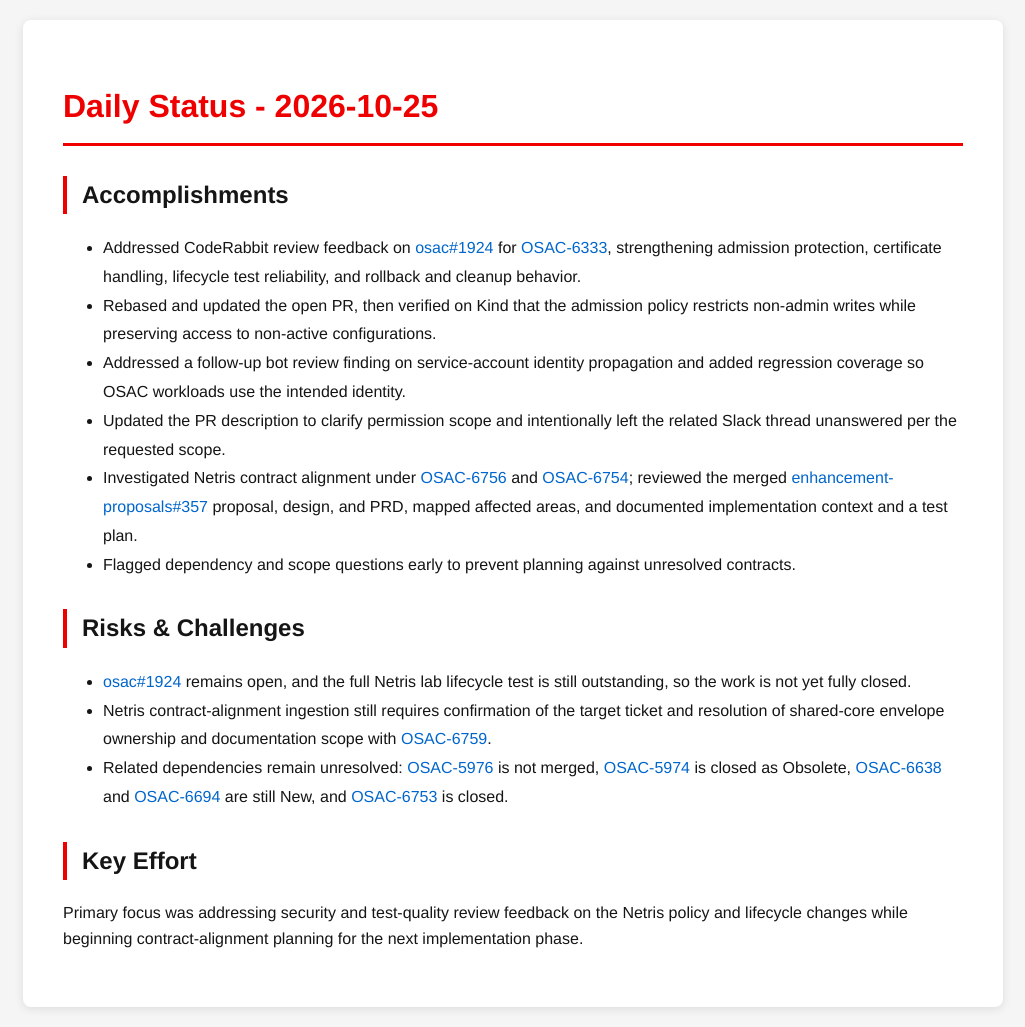
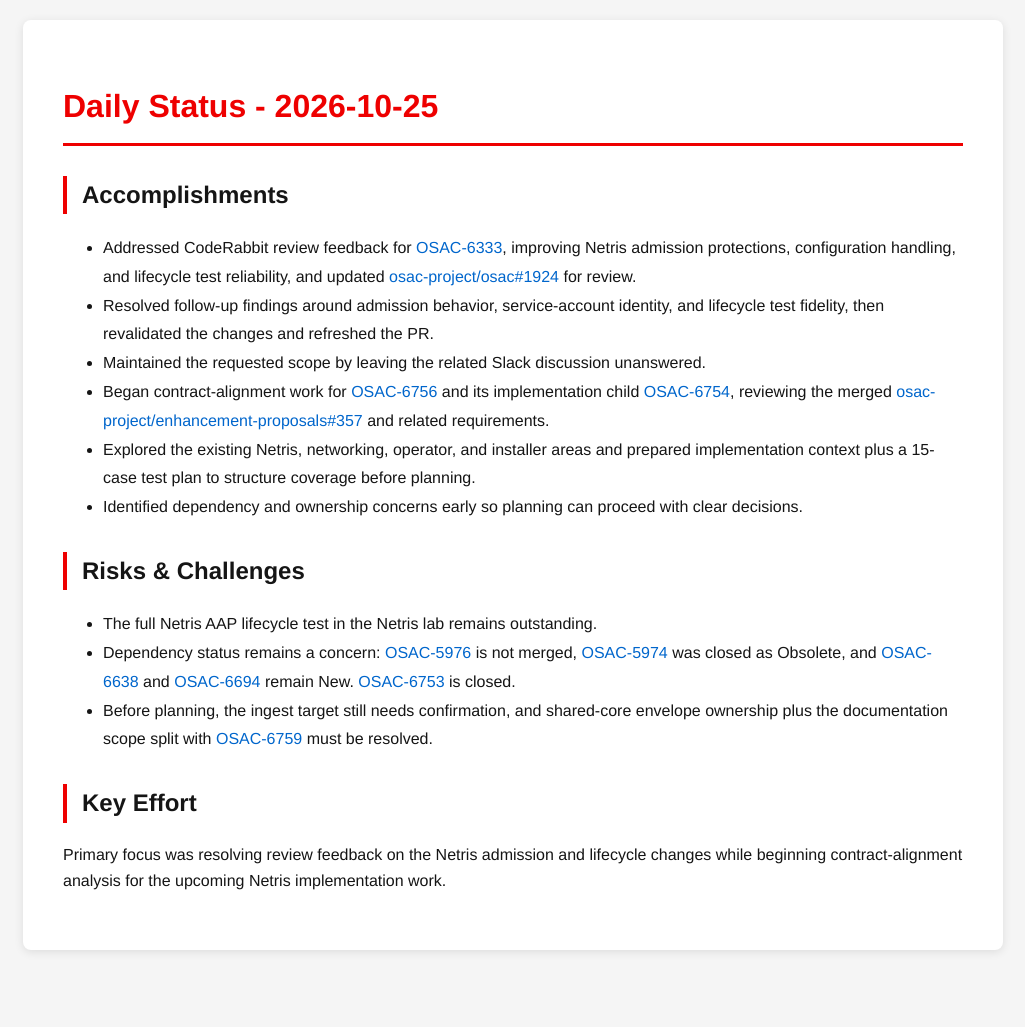
Before and after one commit to tzvatot/daily-status, a Jekyll site: the page built from 2026-10-25.md, in a window 1280 px wide. Shown: the whole page, without its empty margins (127-1152 px from the left). Built offline with Jekyll 4.4.1, drawn with Linux system fonts in a browser that asks for light colours; after the commit the page ends 970 px from its top, so only the background shows below that.

Commit message:
Daily status update - 2026-10-25

```diff
--- a/2026-10-25.md
+++ b/2026-10-25.md
@@ -7,17 +7,17 @@
 # Daily Status - 2026-10-25
 
 ## Accomplishments
-- Addressed CodeRabbit review feedback on [osac#1924](https://github.com/osac-project/osac/pull/1924) for [OSAC-6333](https://redhat.atlassian.net/browse/OSAC-6333), strengthening admission protection, certificate handling, lifecycle test reliability, and rollback and cleanup behavior.
-- Rebased and updated the open PR, then verified on Kind that the admission policy restricts non-admin writes while preserving access to non-active configurations.
-- Addressed a follow-up bot review finding on service-account identity propagation and added regression coverage so OSAC workloads use the intended identity.
-- Updated the PR description to clarify permission scope and intentionally left the related Slack thread unanswered per the requested scope.
-- Investigated Netris contract alignment under [OSAC-6756](https://redhat.atlassian.net/browse/OSAC-6756) and [OSAC-6754](https://redhat.atlassian.net/browse/OSAC-6754); reviewed the merged [enhancement-proposals#357](https://github.com/osac-project/enhancement-proposals/pull/357) proposal, design, and PRD, mapped affected areas, and documented implementation context and a test plan.
-- Flagged dependency and scope questions early to prevent planning against unresolved contracts.
+- Addressed CodeRabbit review feedback for [OSAC-6333](https://redhat.atlassian.net/browse/OSAC-6333), improving Netris admission protections, configuration handling, and lifecycle test reliability, and updated [osac-project/osac#1924](https://github.com/osac-project/osac/pull/1924) for review.
+- Resolved follow-up findings around admission behavior, service-account identity, and lifecycle test fidelity, then revalidated the changes and refreshed the PR.
+- Maintained the requested scope by leaving the related Slack discussion unanswered.
+- Began contract-alignment work for [OSAC-6756](https://redhat.atlassian.net/browse/OSAC-6756) and its implementation child [OSAC-6754](https://redhat.atlassian.net/browse/OSAC-6754), reviewing the merged [osac-project/enhancement-proposals#357](https://github.com/osac-project/enhancement-proposals/pull/357) and related requirements.
+- Explored the existing Netris, networking, operator, and installer areas and prepared implementation context plus a 15-case test plan to structure coverage before planning.
+- Identified dependency and ownership concerns early so planning can proceed with clear decisions.
 
 ## Risks & Challenges
-- [osac#1924](https://github.com/osac-project/osac/pull/1924) remains open, and the full Netris lab lifecycle test is still outstanding, so the work is not yet fully closed.
-- Netris contract-alignment ingestion still requires confirmation of the target ticket and resolution of shared-core envelope ownership and documentation scope with [OSAC-6759](https://redhat.atlassian.net/browse/OSAC-6759).
-- Related dependencies remain unresolved: [OSAC-5976](https://redhat.atlassian.net/browse/OSAC-5976) is not merged, [OSAC-5974](https://redhat.atlassian.net/browse/OSAC-5974) is closed as Obsolete, [OSAC-6638](https://redhat.atlassian.net/browse/OSAC-6638) and [OSAC-6694](https://redhat.atlassian.net/browse/OSAC-6694) are still New, and [OSAC-6753](https://redhat.atlassian.net/browse/OSAC-6753) is closed.
+- The full Netris AAP lifecycle test in the Netris lab remains outstanding.
+- Dependency status remains a concern: [OSAC-5976](https://redhat.atlassian.net/browse/OSAC-5976) is not merged, [OSAC-5974](https://redhat.atlassian.net/browse/OSAC-5974) was closed as Obsolete, and [OSAC-6638](https://redhat.atlassian.net/browse/OSAC-6638) and [OSAC-6694](https://redhat.atlassian.net/browse/OSAC-6694) remain New. [OSAC-6753](https://redhat.atlassian.net/browse/OSAC-6753) is closed.
+- Before planning, the ingest target still needs confirmation, and shared-core envelope ownership plus the documentation scope split with [OSAC-6759](https://redhat.atlassian.net/browse/OSAC-6759) must be resolved.
 
 ## Key Effort
-Primary focus was addressing security and test-quality review feedback on the Netris policy and lifecycle changes while beginning contract-alignment planning for the next implementation phase.
+Primary focus was resolving review feedback on the Netris admission and lifecycle changes while beginning contract-alignment analysis for the upcoming Netris implementation work.
```
